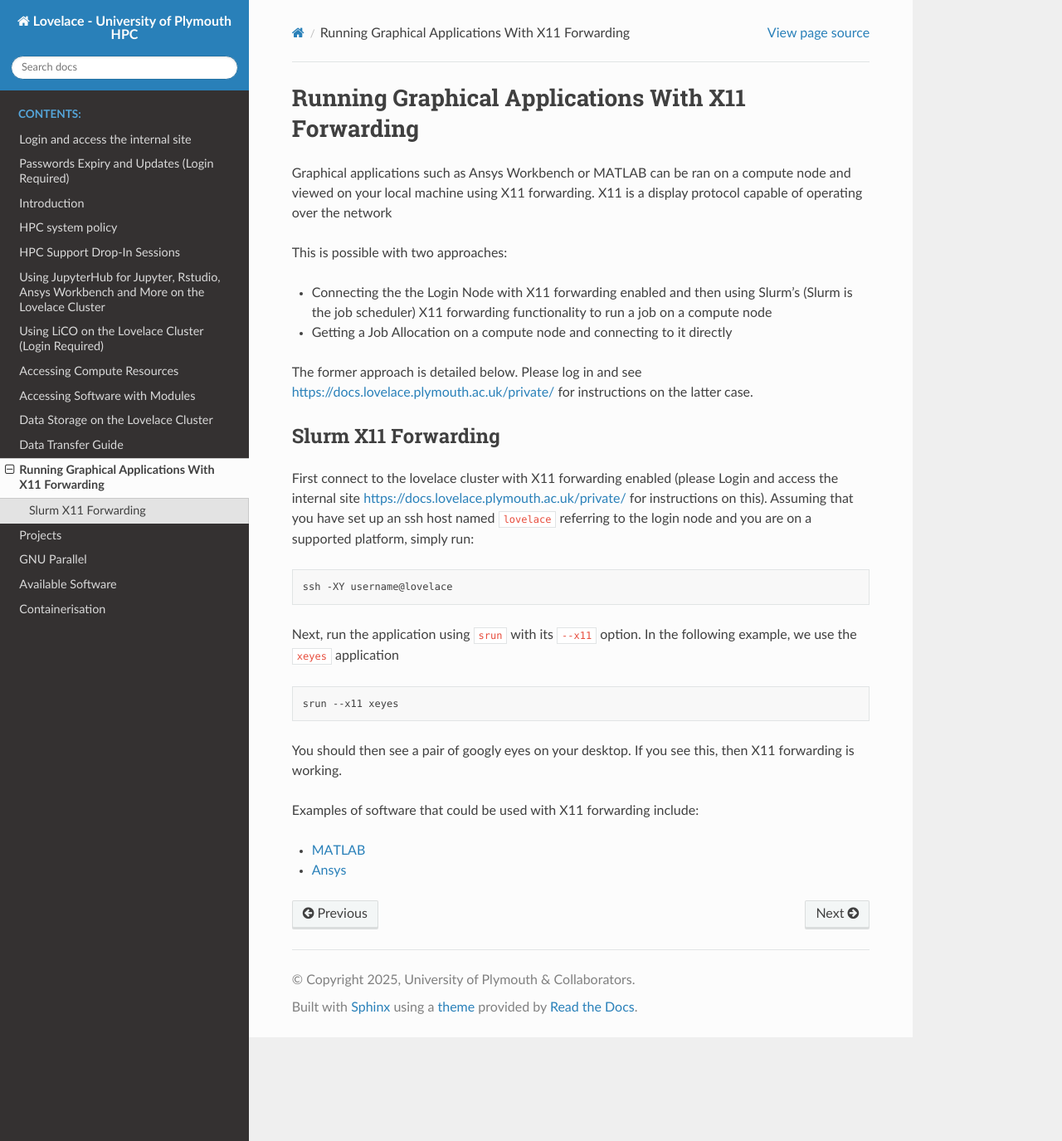
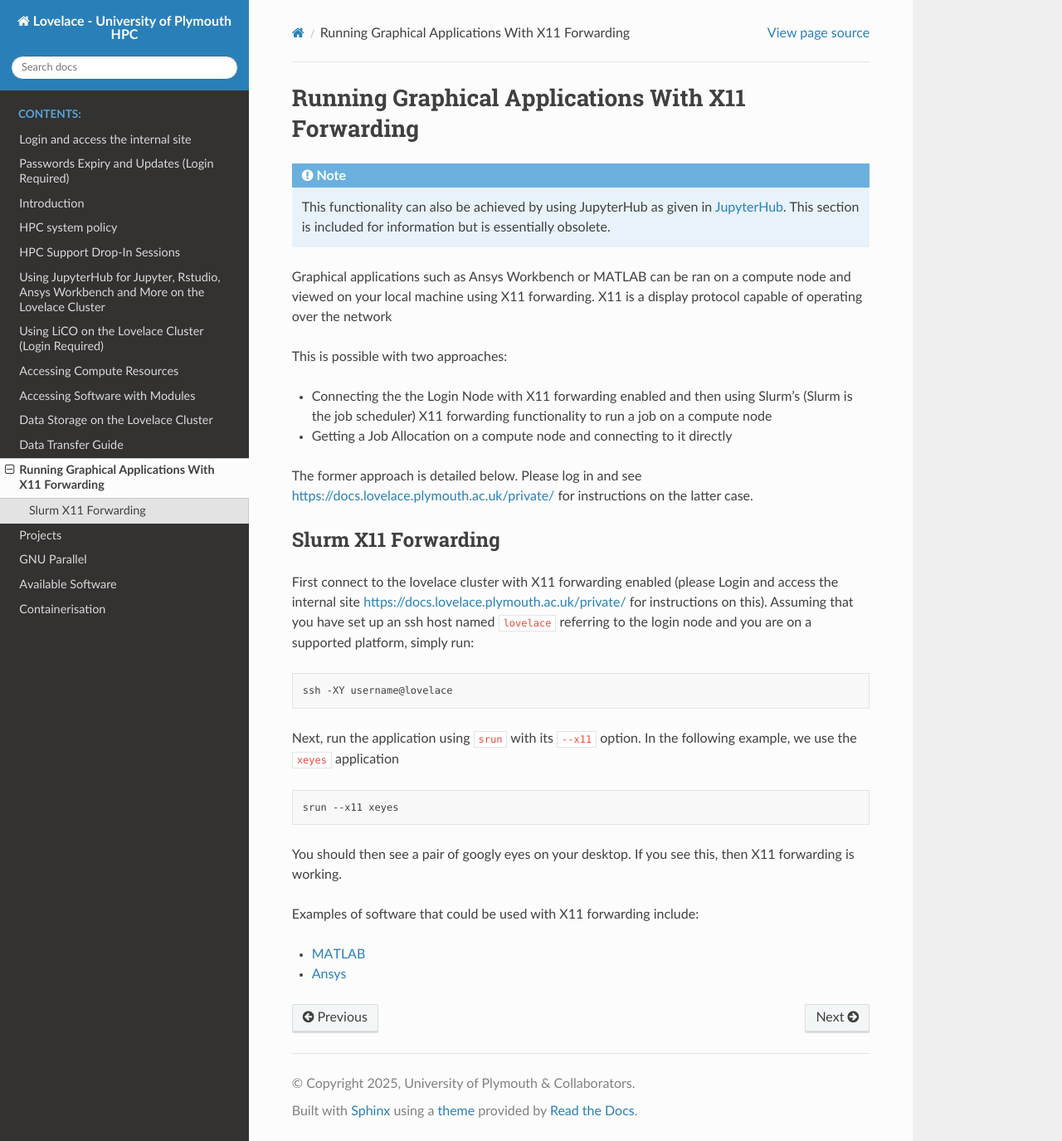
Before and after one commit to AbhinavPraveen/UoP-HPC-Docs, a Sphinx documentation site: the page built from source/user-guide/x11forward.rst, in a window 1280 px wide and 1375 px high. Shown: the whole window at 83% size. Built offline with Sphinx 7.4.7 and the Read the Docs theme 3.1.0, drawn with Linux system fonts in a browser that asks for light colours.

Commit message:
Add obseletion note in x11forward page

```diff
--- a/source/user-guide/x11forward.rst
+++ b/source/user-guide/x11forward.rst
@@ -2,6 +2,10 @@
 
 Running Graphical Applications With X11 Forwarding
 ==================================================
+
+.. note::
+
+   This functionality can also be achieved by using JupyterHub as given in `JupyterHub <https://docs.lovelace.plymouth.ac.uk/private/jupyterhub/>`_. This section is included for information but is essentially obsolete.
 
 Graphical applications such as Ansys Workbench or MATLAB can be ran on a compute node and viewed on your local machine using X11 forwarding. X11 is a display protocol capable of operating over the network
 
```
